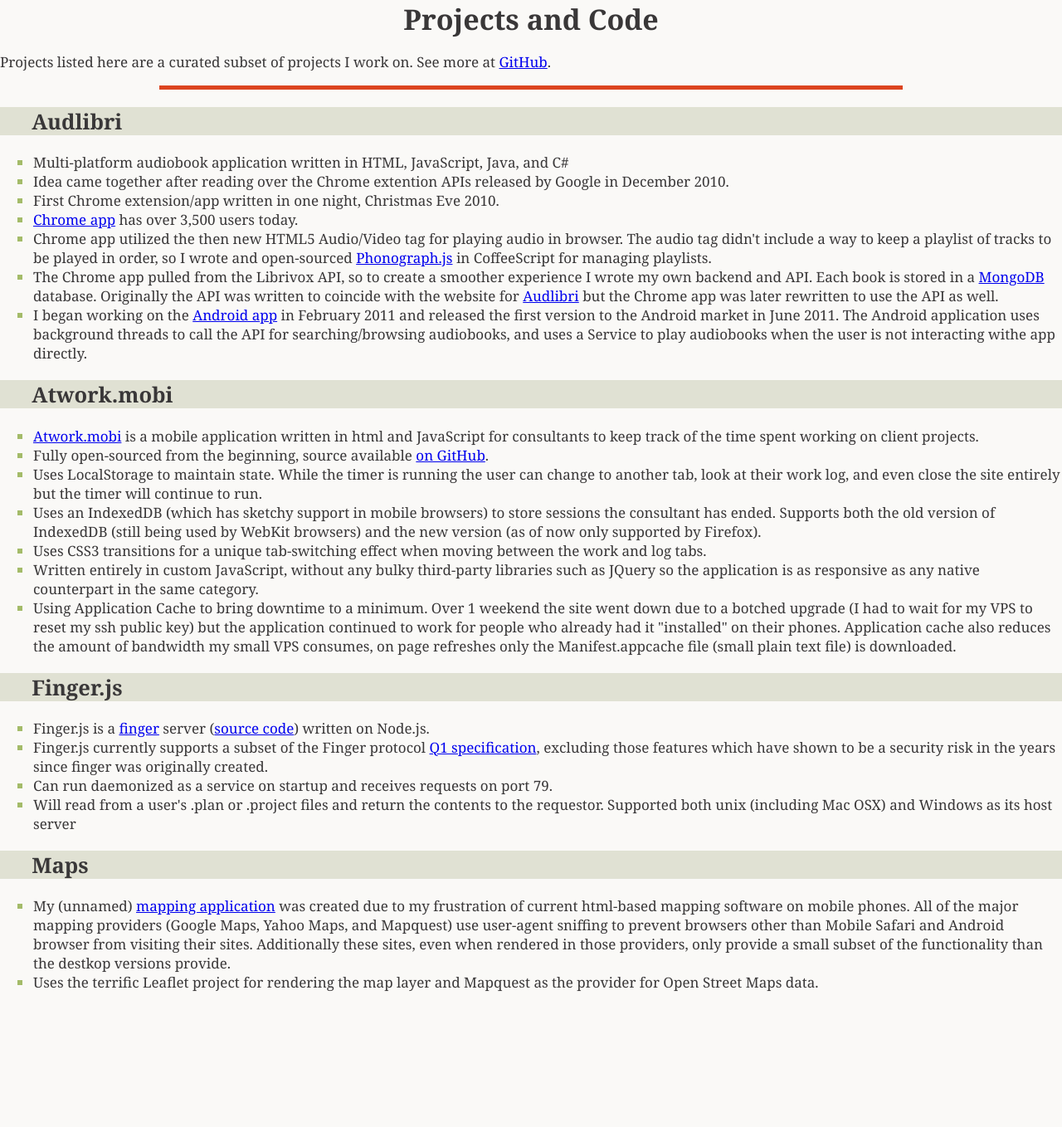
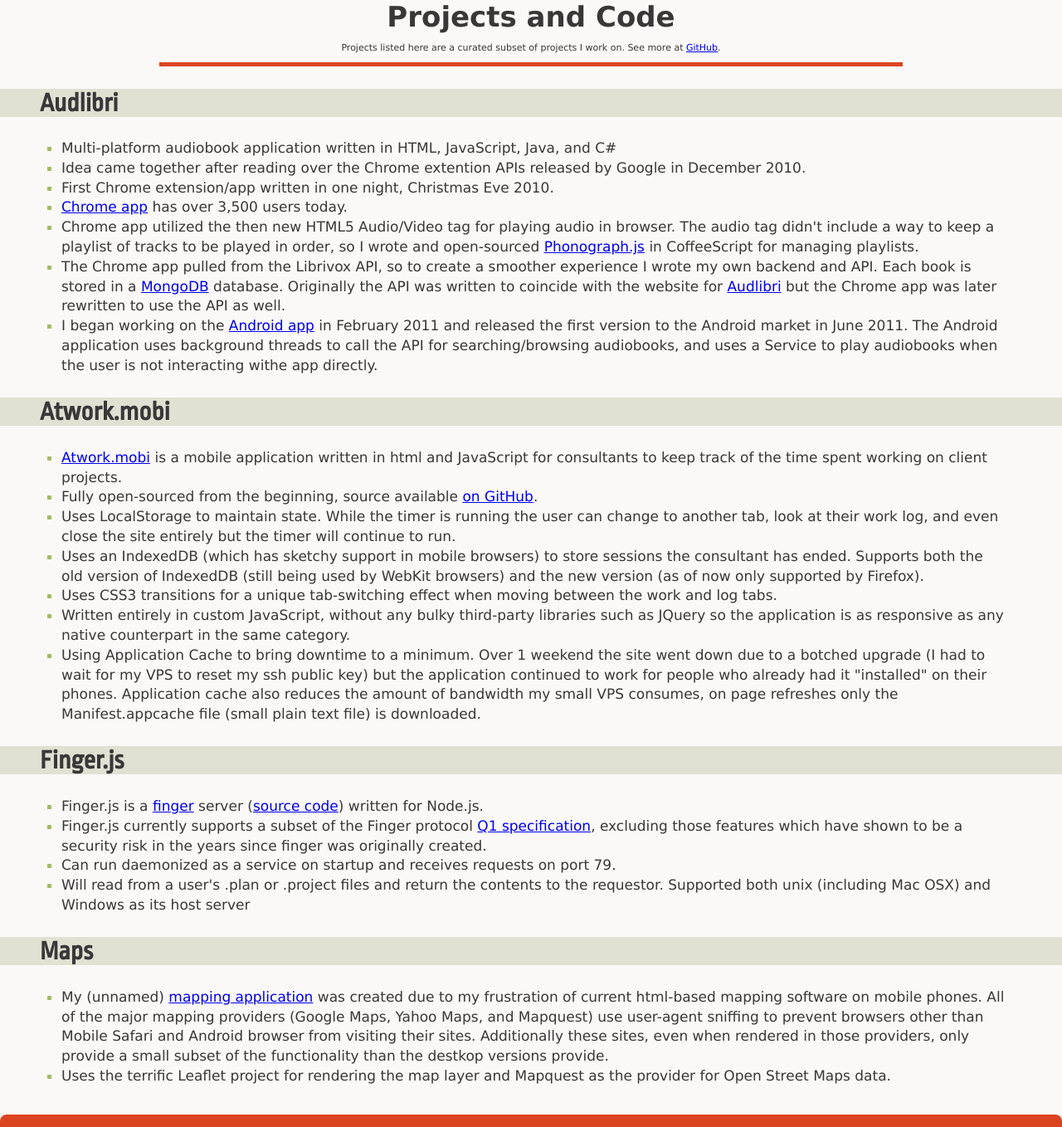
Before and after one commit to matthewpblog/matthewpblog.github.com, a web app: file projects.html in a window 1280 px wide. Shown: the whole page at 83% size. Before the commit the page ends 1195 px from the top, so only its background shows below. Run offline with its HTML, style and script files only (its server is not run), Linux system fonts and the light colour scheme; some libraries are stand-ins or nearby versions.

Commit message:
More styling done on the Projects page.

```diff
--- a/css/projects.css
+++ b/css/projects.css
@@ -7,7 +7,7 @@
 body {
   background: #FAF9F7;
   color: #393738;
-  font-family: Georgia, serif;
+  font-family: 'Verdana', sans-serif;
   font-size: 17px;
   font-style: normal;
   font-weight: normal;
@@ -34,12 +34,21 @@
   width: 70%;
 }
 
+header p {
+  font-size: 11px;
+  text-align: center;
+  width: 100%;
+}
+
 article h2 {
+  font-family: 'Ropa Sans', sans-serif;
+  font-size: 32px;
   background: #E0E1D3;
   padding-left: 1.5em;
 }
 
 article ul {
+  margin: 0 4em 0 2em;
   list-style-type: square;
 }
 
@@ -49,4 +58,15 @@
 
 article ul li span {
   color: #393738;
+  line-height: 1.4em;
 }
+
+section {
+  margin-bottom: 2em;
+}
+
+footer {
+  background: #DC441F;
+  border-radius: 8px 8px 0 0;
+  height: 15px;
+}
--- a/projects.html
+++ b/projects.html
@@ -2,6 +2,7 @@
 <html lang="en">
 <head>
   <title>Projects | Matthew Phillips</title>
+  <link href='http://fonts.googleapis.com/css?family=Ropa+Sans' rel='stylesheet' type='text/css'>
   <link rel="stylesheet" type="text/css" href="css/projects.css" />
 </head>
 <body>
@@ -38,7 +39,7 @@
     <article>
       <h2>Finger.js</h2>
       <ul>
-        <li><span>Finger.js is a <a href="http://en.wikipedia.org/wiki/Finger_protocol">finger</a> server (<a href="https://github.com/matthewp/finger.js">source code</a>) written on Node.js.</span></li>
+        <li><span>Finger.js is a <a href="http://en.wikipedia.org/wiki/Finger_protocol">finger</a> server (<a href="https://github.com/matthewp/finger.js">source code</a>) written for Node.js.</span></li>
         <li><span>Finger.js currently supports a subset of the Finger protocol <a href="http://tools.ietf.org/html/rfc1288#section-2.3">Q1 specification</a>, excluding those features which have shown to be a security risk in the years since finger was originally created.</span></li>
         <li><span>Can run daemonized as a service on startup and receives requests on port 79.</span></li>
         <li><span>Will read from a user's .plan or .project files and return the contents to the requestor. Supported both unix (including Mac OSX) and Windows as its host server</span></li>
@@ -52,5 +53,6 @@
       </ul>
     </article>
   </section>
+  <footer />
 </body>
 </html>
```
Also changed, not shown: 1 other file.
